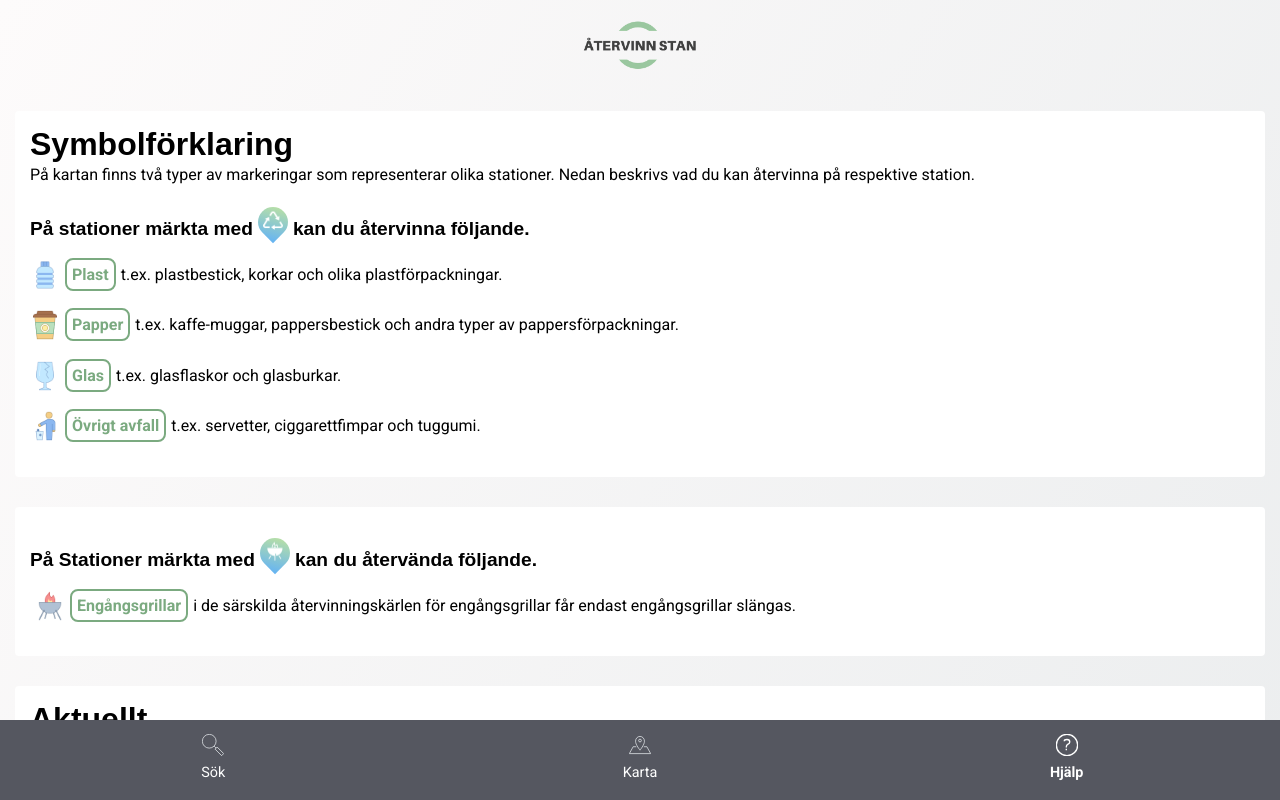
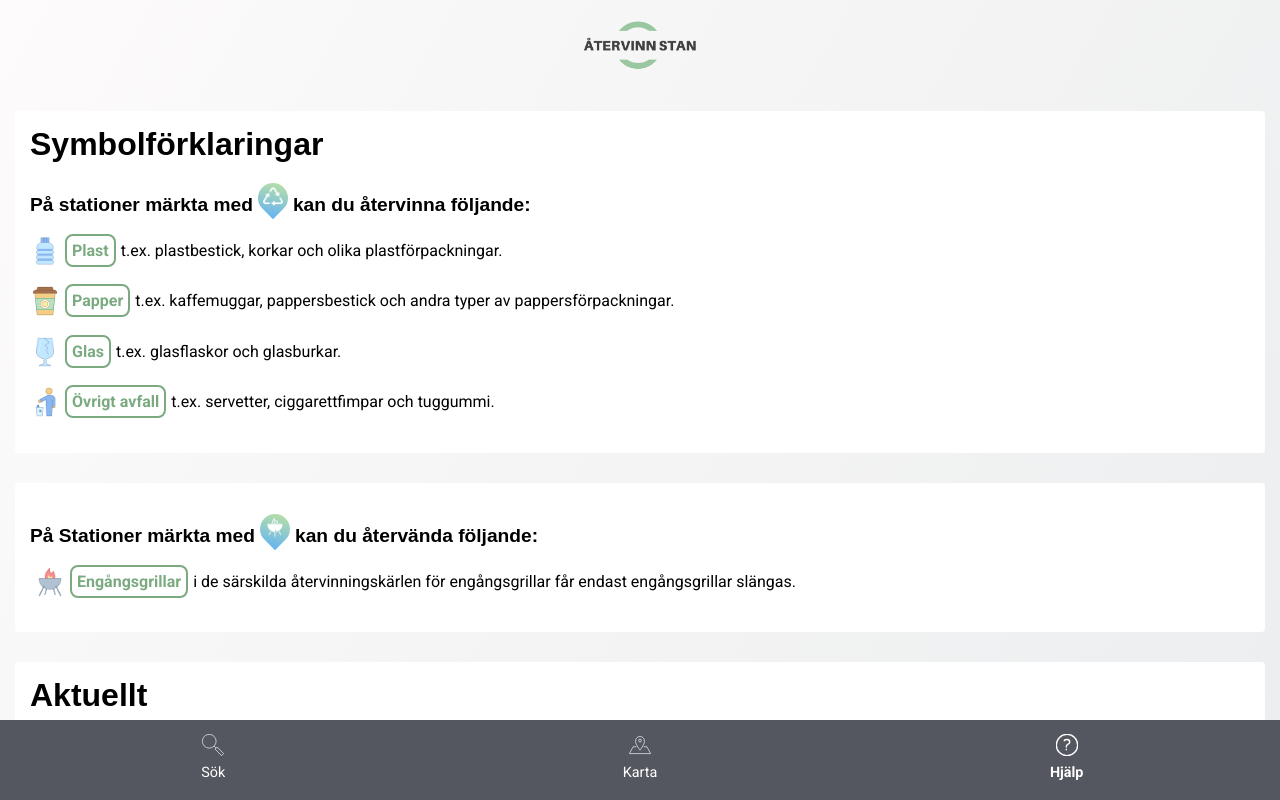
Before and after one commit to uddesson/atervinn-stan-prototype, a React (Create React App) app: page / in a window 1280 px wide. Both pictures are taken after a click on the button "Hjälp". Shown: the top 800 px of the page. Built offline with nearby package versions, Linux system fonts and the light colour scheme; a web font is replaced by a local one.

Commit message:
Shorten content in HelpView

```diff
--- a/src/components/HelpView.js
+++ b/src/components/HelpView.js
@@ -11,12 +11,7 @@ function HelpView() {
     return (
         <div className="container">
             <div className="card">
-                <h1 className="margin-none">Symbolförklaring</h1>
-                <p className="margin-none line-height-medium">
-                    På kartan finns två typer av markeringar som representerar
-                    olika stationer. Nedan beskrivs vad du kan återvinna på
-                    respektive station.
-                </p>
+                <h1 className="margin-none">Symbolförklaringar</h1>
                 <div className="margin-y-20">
                     <h2 className="margin-none line-height-normal text-normal bold">
                         På stationer märkta med
@@ -26,7 +21,7 @@ function HelpView() {
                                 src={RecyclingIcon}
                             />
                         </div>
-                        kan du återvinna följande.
+                        kan du återvinna följande:
                     </h2>
                     <div className="margin-y-20 line-height-extra flex">
                         <img
@@ -55,7 +50,7 @@ function HelpView() {
                                 Papper
                             </span>
                             <span className="line-height-normal">
-                                t.ex. kaffe-muggar, pappersbestick och andra
+                                t.ex. kaffemuggar, pappersbestick och andra
                                 typer av pappersförpackningar.
                             </span>
                         </div>
@@ -86,7 +81,7 @@ function HelpView() {
                                 Övrigt avfall
                             </span>
                             <span className="line-height-normal">
-                                t.ex. servetter, ciggarettfimpar och tuggumi.
+                                t.ex. servetter, ciggarettfimpar och tuggummi.
                             </span>
                         </div>
                     </div>
@@ -102,7 +97,7 @@ function HelpView() {
                                 src={GrillIconWhite}
                             />
                         </div>
-                        kan du återvända följande.
+                        kan du återvända följande:
                     </h2>
                     <div className="margin-y-20 line-height-extra flex">
                         <img
```
